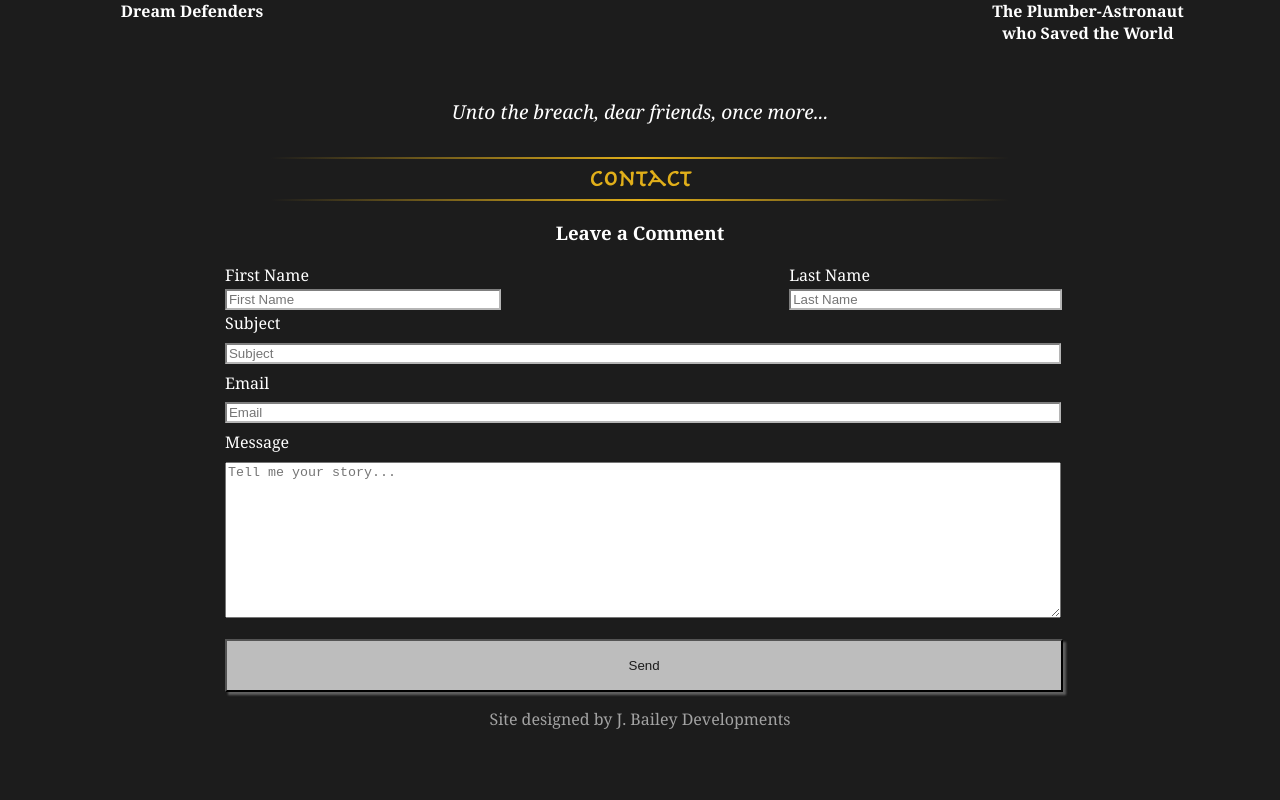
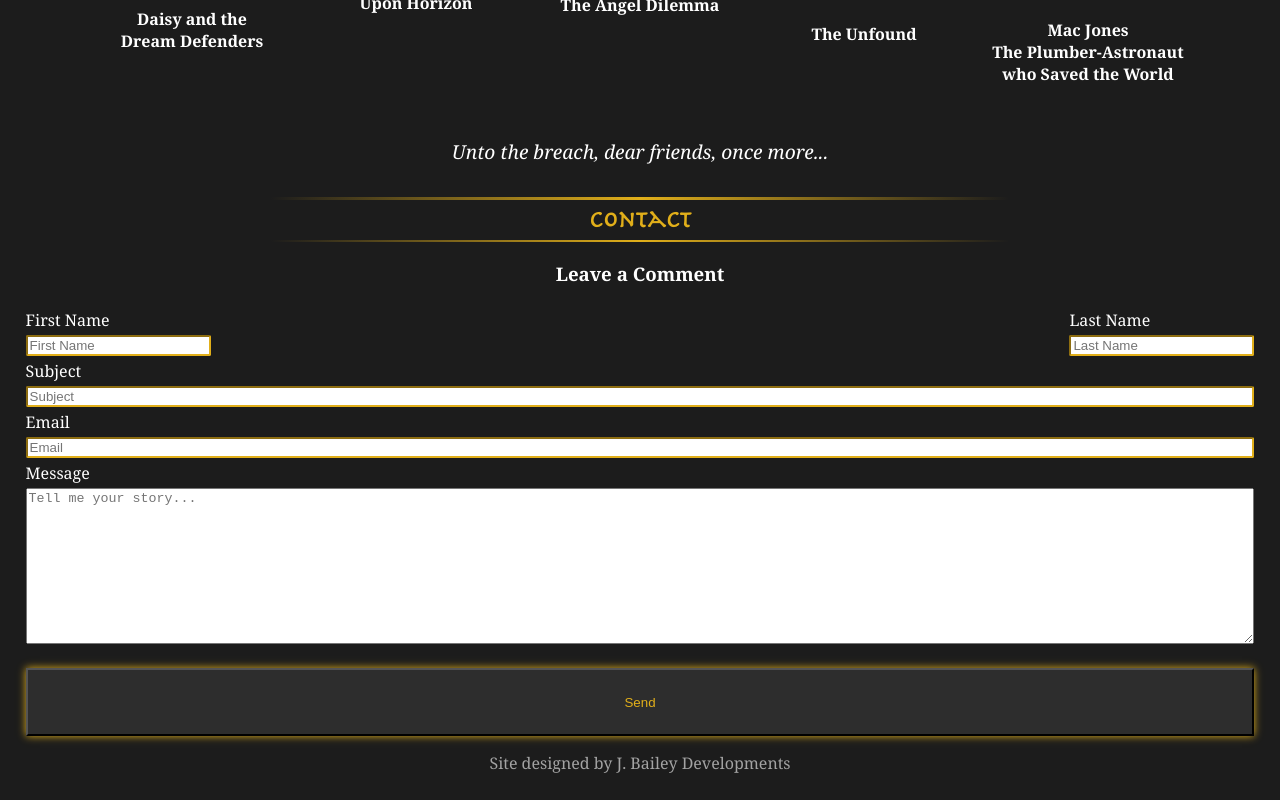
Before and after one commit to jayembailey/eaglefire, a React (Vite) app: page / in a window 1280 px wide. Shown: the part 1056-1856 px from the top of the page. Before the commit the page ends 1811 px from the top, so only its background shows below. Built offline with nearby package versions, Linux system fonts and the light colour scheme.

Commit message:
fixed message box, iframe wrapper, clean css, hover shadows

```diff
--- a/src/App.css
+++ b/src/App.css
@@ -20,7 +20,7 @@ body {
 }
 
 /* Fader component CSS */
-.coverImg {
+/* .coverImg {
   height: 100%;
   width: 100%;
   display: block;
@@ -37,7 +37,7 @@ body {
     opacity 3s ease 1s,
     z-index 1s ease 4s;
   z-index: -1;
-}
+} */
 /* End Fader CSS */
 
 .heading {
@@ -50,18 +50,20 @@ body {
 .header-logo {
   max-width: 150px;
   border-radius: 10%;
-  box-shadow: 5px 3px 15px black;
+  box-shadow: 0px 0px 15px black;
 }
 
-#efp-heading {
-  color: rgb(225, 175, 26);
-  font-size: x-large;
-  display: flex;
-  justify-content: center;
+.header-logo:hover {
+  box-shadow: 0 0 15px black inset;
 }
 
-.fa-brands {
-  margin: 0rem 1rem;
+i {
+  margin: 0 1rem;
+}
+
+i:hover {
+  box-shadow: 0 0 20px 3px rgb(225, 175, 26);
+  height: 0;
 }
 
 nav {
@@ -135,9 +137,6 @@ h1 {
 }
 
 h2 {
-  /* text-align: center; */
-  /* margin: 0; */
-  /* display: block; */
   background-color: rgb(28, 28, 28);
   color:rgb(225, 175, 26);
   width: 100%;
@@ -152,45 +151,22 @@ h2 {
   background: linear-gradient(to right, rgb(28, 28, 28), rgb(225, 175, 26), rgb(28, 28, 28));
   height: 2.8rem;
   margin: 0 20% 0 20%;
-  /* text-align: center; */
   display: flex;
   justify-content: center;
   align-items: center;
 }
 
-.summary-header {
-  margin-top: 2rem;
-}
-
-iframe {
-  width: 90%;
-  height: 800px;
-  border: none;
-}
-
-/* #header-text {
-  position: relative;
-  top: 13%;
-} */
-
-hr {
-  width: 50%;
-  height: 1.4px;
-  border-width: 0;
-  background-color: rgb(0, 0, 0);
-}
-
 #highlight-box {
   margin: 1rem 1rem 1rem 1rem;
   display: flex;
-  columns: 3;
   flex-wrap: wrap;
   justify-content: center;
 }
 
 #hl-item {
-  width: 12rem;
-  height: 16rem;
+  width: 100%;
+  height: auto;
+  max-width: 12rem;
   border-radius: 1%;
 }
 
@@ -207,6 +183,7 @@ h4 {
   position: relative;
   margin: 1rem;
   text-align: center;
+
 }
 
 #book-preview-link {
@@ -233,11 +210,13 @@ h3 {
 .message-form {
   text-align: center;
   margin: auto;
-  width: fit-content;
+  width: 100%;
 }
 
 #contact-form {
   text-align: left;
+  display: flex;
+  flex-direction: column;
 }
 
 .message-sent {
@@ -254,24 +233,27 @@ h3 {
 }
 
 input {
-  width: 99.8%;
-  margin: 1% 0 1% 0;
-  border-color: rgba(24, 24, 24, 0.497);
+  border-color: rgb(225, 175, 26);
+  border-radius: 2px;
+}
+label {
+  margin: 4px 0
 }
 
-textarea {
-  width: 100%;
-  margin-top: 1%;
+#name-input {
+  display: flex;
+  flex-direction: column;
 }
 
 #submit-button {
-  width: 101%;
   margin: 2% 0 0 0;
   padding: 2%;
-  background-color: rgb(189, 189, 189);
-  color: rgb(28, 28, 28);
-  box-shadow: 3px 3px 2px rgb(96, 96, 96);
+  background-color: rgb(45, 45, 45);
+  color: rgb(225, 175, 26);
+  box-shadow: 0px 0px 8px rgb(225, 175, 26);
 }
+
+/* Preview page-specific */
 
 #drop-button {
   background-color: rgb(45, 45, 45);
@@ -282,20 +264,8 @@ textarea {
   width: 4rem;
 }
 
-/* Preview page-specific */
-
-.book-title {
-  margin: 3rem 0 2rem 0;
-}
-
-.preview-title {
-  margin: 2rem auto 1rem auto;
-  top: 0;
-  height: auto;
-}
-
-.summary {
-  margin: 1.5rem 3rem 2rem 3rem;
+#drop-button:hover {
+  box-shadow: 0 0 5px rgb(225, 175, 26);
 }
 
 .paragraph {
@@ -308,18 +278,22 @@ textarea {
   font-style: italic;
 }
 
-hr {
-  background-color: white;
+.scroll-wrapper {
+  -webkit-overflow-scrolling: touch;
+  overflow-y: auto;
 }
 
-#by {
-  text-align: center;
-  margin: 0;
+iframe {
+  width: 90%;
+  height: 800px;
+  border: none;
 }
 
 #shirt {
   width: 30%
 }
+
+/* End preview-specific */
 
 footer {
   margin: 1rem;
@@ -368,14 +342,26 @@ footer {
   }
 
   .portrait {
-    margin: 1rem
+    margin: 1rem;
+  }
+
+  #intro-portrait {
+    width: 100%;
+    height: auto;
+    max-width: 230px;
   }
 
   .intro-text {
-    margin: 1rem
+    margin: .5rem
   }
 
   .paragraph {
     margin: 2rem 3rem
   }
 }
+
+@media (max-width: 500px) {
+  .intro-box {
+    margin: 2rem 2rem
+  }
+}
--- a/src/App.jsx
+++ b/src/App.jsx
@@ -40,21 +40,20 @@ function App() {
     setMessageSent(true)
   };
 
-  useEffect(() => {
-      if (fadeId === '') {
-        setFadeId('fade-out')
-      }
-  }, [])
+  // useEffect(() => {
+  //     if (fadeId === '') {
+  //       setFadeId('fade-out')
+  //     }
+  // }, [])
 
   return (
     <>
-    <div>
+    {/* <div>
       <img className='coverImg' id={fadeId} src={efpLogo} alt="eaglefire productions logo" />
-    </div>
+    </div> */}
       <div className='body'>
         <div className="heading">
           <Link to={'/'}>
-            {/* <strong id='efp-heading'>eaglefire productions</strong> */}
             <img className='header-logo' src={efpLogo} alt="eaglefire productions logo" />
           </Link>
           <div className="social-box">
@@ -77,7 +76,7 @@ function App() {
           </div>
           <div className="intro-box">
             <div className="portrait">
-              <img id='intro-portrait' src={salemChild} alt="" />
+              <img id='intro-portrait' src={salemChild} alt="photo of Salem Pflueger" />
             </div>
             <div className='intro-text'>
               <p><span style={{'fontStyle' : 'italic'}}>Hi, I'm Salem...</span><br/>
@@ -143,7 +142,7 @@ function App() {
                         <h3>Leave a Comment</h3>
                         <form id='contact-form' onSubmit={handleSendEmail}>
                             <div id="name-box">
-                                <div id="first-input">
+                                <div id="name-input">
                                     <label htmlFor="first_name">First Name</label>
                                     <input
                                       type="text"
@@ -154,7 +153,7 @@ function App() {
                                       placeholder="First Name"
                                       required={true} />
                                 </div>
-                                <div id="last-input">
+                                <div id="name-input">
                                     <label htmlFor="last_name">Last Name</label>
                                     <input
                                       type="text"
--- a/src/Pages/AngelPreview.jsx
+++ b/src/Pages/AngelPreview.jsx
@@ -13,7 +13,7 @@ const AngelPreview = () => {
           </Link>
           <Link to='/'><button id='drop-button'>Back</button></Link>
         </div>
-        <iframe src={adFifty} title='The Angel Dilemma Preview'/>
+        <div className="scroll-wrapper"><iframe src={adFifty} title='The Angel Dilemma Preview'/></div>
       </div>
     </>
   )
```
